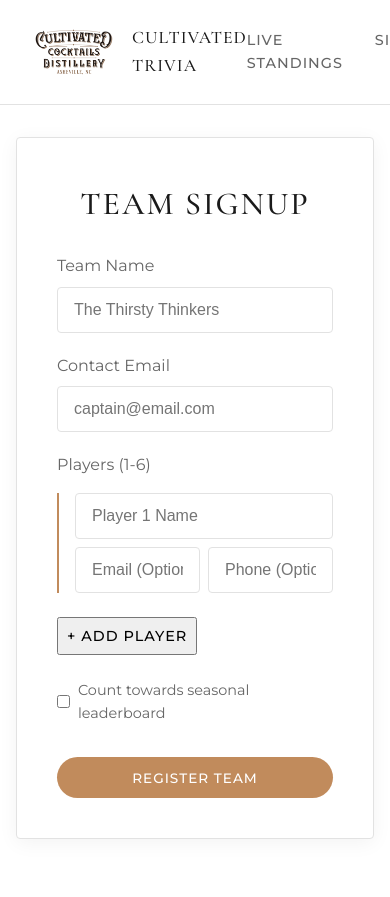
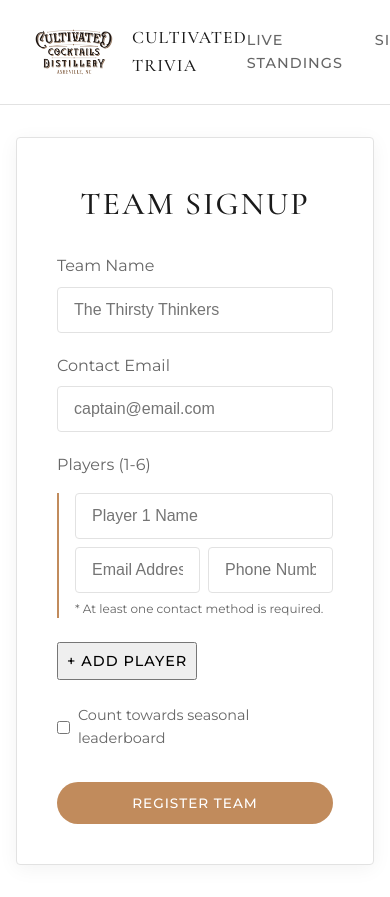
Before and after one commit to TaylorTKU/distillery-trivia, a React (Vite) app in the folder client/: page / in a window 390 px wide. Shown: the top 897 px of the page. Before the commit the page ends 871 px from the top, so only its background shows below. Built offline with nearby package versions, Linux system fonts and the light colour scheme; no server answers.

Commit message:
feat: enforce player contact info (email or phone required)

```diff
--- a/client/src/pages/Registration.jsx
+++ b/client/src/pages/Registration.jsx
@@ -26,11 +26,22 @@ const Registration = () => {
 
     const handleSubmit = async (e) => {
         e.preventDefault();
+
+        // Validate player contact info
+        const activePlayers = formData.players.filter(p => p.name.trim() !== '');
+
+        for (const player of activePlayers) {
+            if (!player.email.trim() && !player.phone.trim()) {
+                alert(`Please provide either an email or a phone number for ${player.name}.`);
+                return;
+            }
+        }
+
         setLoading(true);
         try {
             await axios.post('/api/teams/register', {
                 ...formData,
-                players: formData.players.filter(p => p.name.trim() !== '')
+                players: activePlayers
             });
             setSuccess(true);
         } catch (error) {
@@ -94,17 +105,20 @@ const Registration = () => {
                                 <div style={{ display: 'grid', gridTemplateColumns: '1fr 1fr', gap: '0.5rem' }}>
                                     <input
                                         type="email"
-                                        placeholder="Email (Optional)"
+                                        placeholder="Email Address"
                                         value={player.email}
                                         onChange={(e) => handlePlayerChange(index, 'email', e.target.value)}
                                     />
                                     <input
                                         type="tel"
-                                        placeholder="Phone (Optional)"
+                                        placeholder="Phone Number"
                                         value={player.phone}
                                         onChange={(e) => handlePlayerChange(index, 'phone', e.target.value)}
                                     />
                                 </div>
+                                <p style={{ fontSize: '0.75rem', color: 'var(--text-muted)', marginTop: '0.4rem' }}>
+                                    * At least one contact method is required.
+                                </p>
                             </div>
                         ))}
                         {formData.players.length < 6 && (
```
